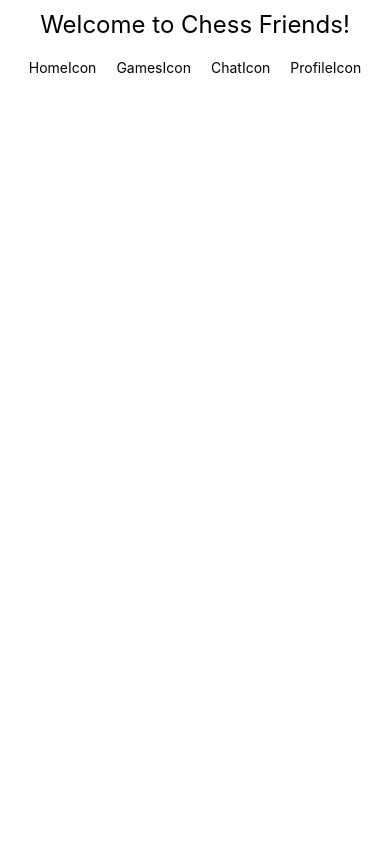
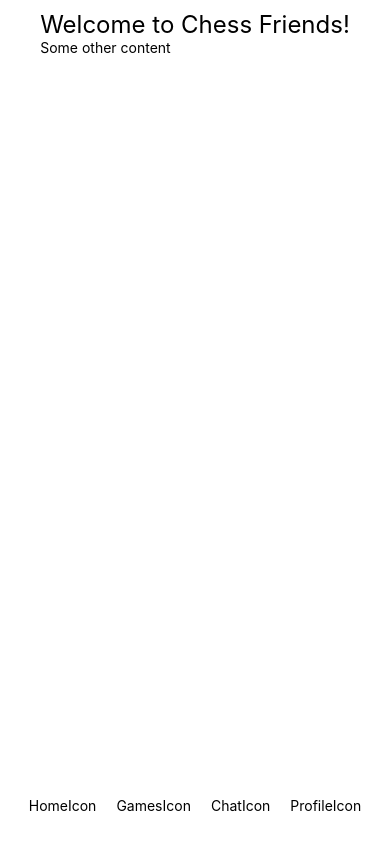
Before and after one commit to mallett002/chess-friends, a React Native app: screen / in a window 390 px wide. Built offline with nearby package versions, Linux system fonts and the light colour scheme.

Commit message:
Get nav at bottom

```diff
--- a/App.tsx
+++ b/App.tsx
@@ -1,19 +1,22 @@
-<script src="http://localhost:8097"></script>
 import React, { FC } from 'react';
 import {
   SafeAreaView,
   StyleSheet,
   Text,
+  View
 } from 'react-native';
 
 import NavFooter from './components/nav/nav-footer';
 
 const App = () => (
   <SafeAreaView style={styles.contentWrapper}>
-    <Text style={styles.header}>
-      Welcome to Chess Friends!
-    </Text>
-    <NavFooter/>
+      <View>
+        <Text style={styles.header}>
+          Welcome to Chess Friends!
+      </Text>
+        <Text>Some other content</Text>
+      </View>
+    <NavFooter />
   </SafeAreaView>
 );
 
@@ -21,7 +24,8 @@ const styles = StyleSheet.create({
   contentWrapper: {
     display: "flex",
     alignItems: "center",
-    paddingTop: 10
+    paddingTop: 10,
+    flex: 1
   },
   header: {
     fontSize: 24
--- a/components/nav/nav-footer.tsx
+++ b/components/nav/nav-footer.tsx
@@ -18,7 +18,9 @@ const styles = StyleSheet.create({
   navContainer: {
     display: 'flex',
     flexDirection: 'row',
-    //TODO: alignSelf? something like that to put at end
+    position: 'absolute',
+    bottom: 0,
+    marginBottom: 20
   },
   navItem: {
     padding: 10,
```
